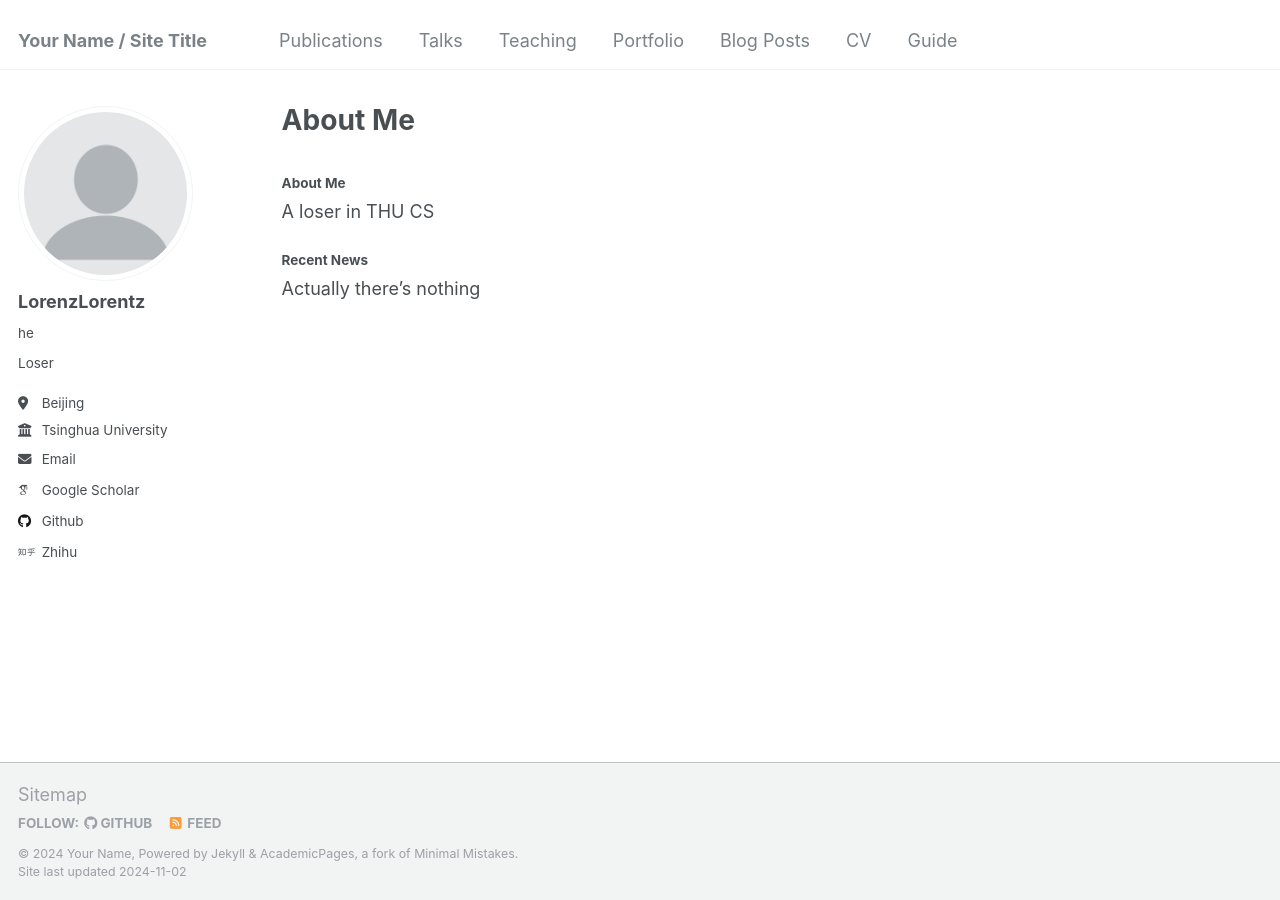
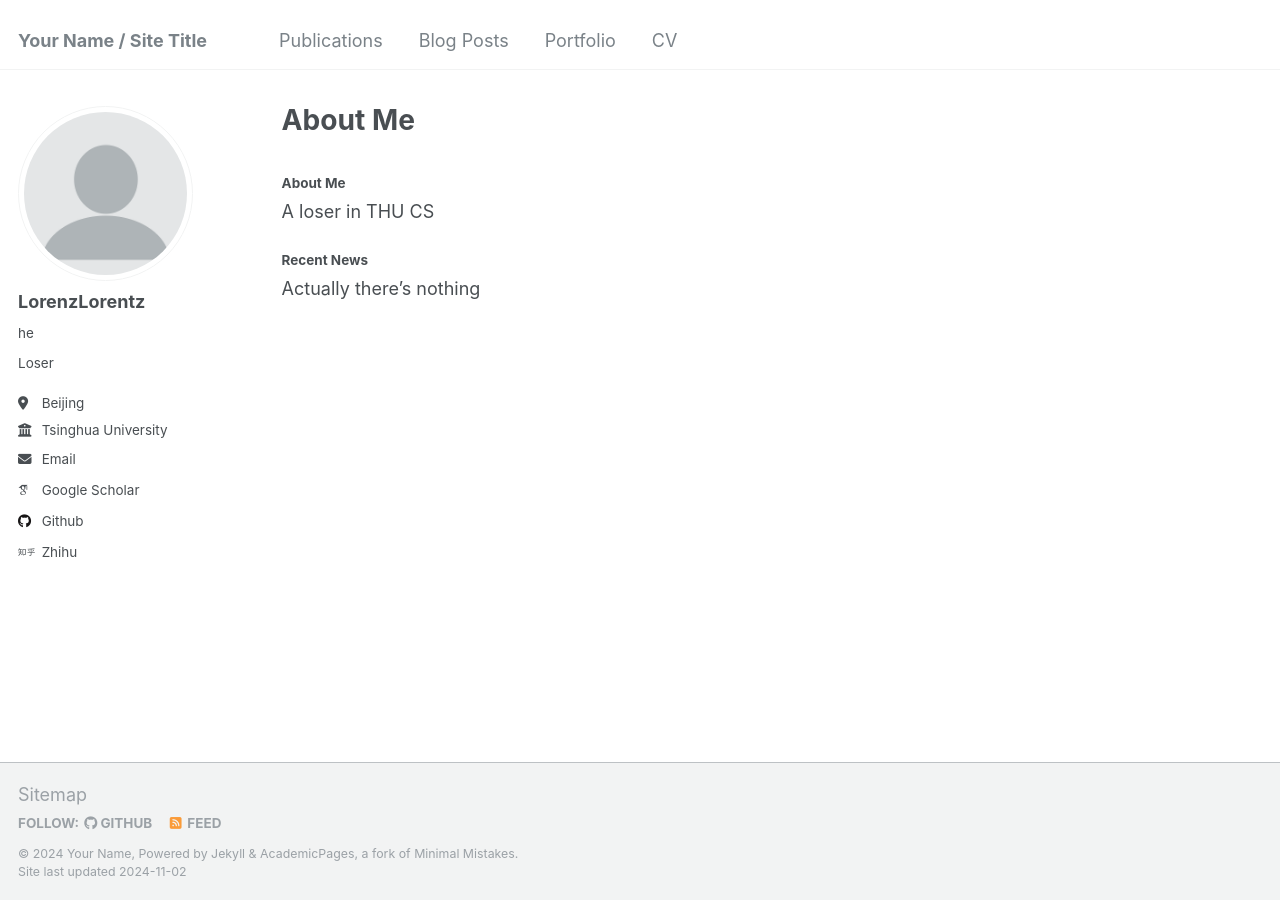
Before and after one commit to LorenzLorentz/lorenzlorentz.github.io, a Jekyll site: the page built from _pages/about.md, in a window 1280 px wide. Built offline with Jekyll 4.4.1, drawn with Linux system fonts in a browser that asks for light colours; some web fonts are replaced.

Commit message:
update 1655

```diff
--- a/_config.yml
+++ b/_config.yml
@@ -72,7 +72,7 @@ author:
   wikipedia        : # Username
   xing             : # Username
   youtube          : # Username
-  zhihu            : "Shei" # Username
+  zhihu            : "realwpj" # Username
 
 # Publication Category - The following the list of publication categories and their headings
 publication_category:
--- a/_data/navigation.yml
+++ b/_data/navigation.yml
@@ -8,20 +8,11 @@ main:
   - title: "Publications"
     url: /publications/
 
-  - title: "Talks"
-    url: /talks/
-
-  - title: "Teaching"
-    url: /teaching/
+  - title: "Blog Posts"
+    url: /year-archive/
 
   - title: "Portfolio"
     url: /portfolio/
 
-  - title: "Blog Posts"
-    url: /year-archive/
-
   - title: "CV"
     url: /cv/
-
-  - title: "Guide"
-    url: /markdown/
```
